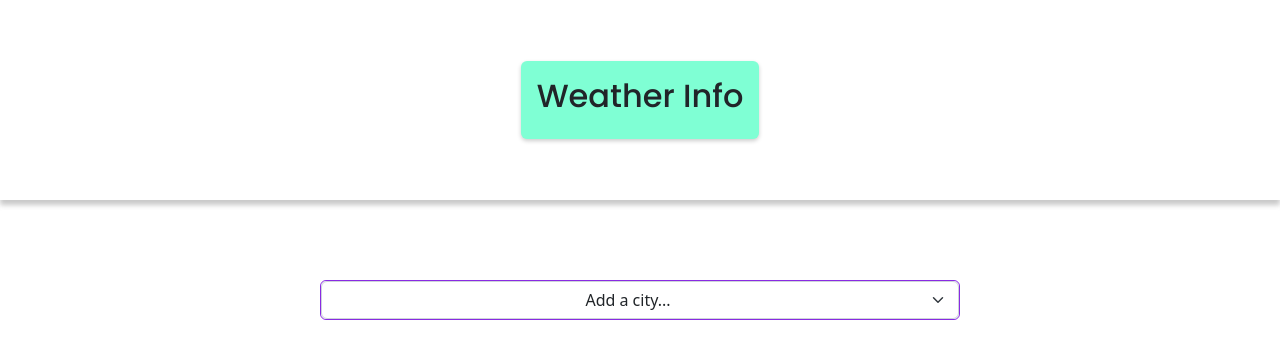
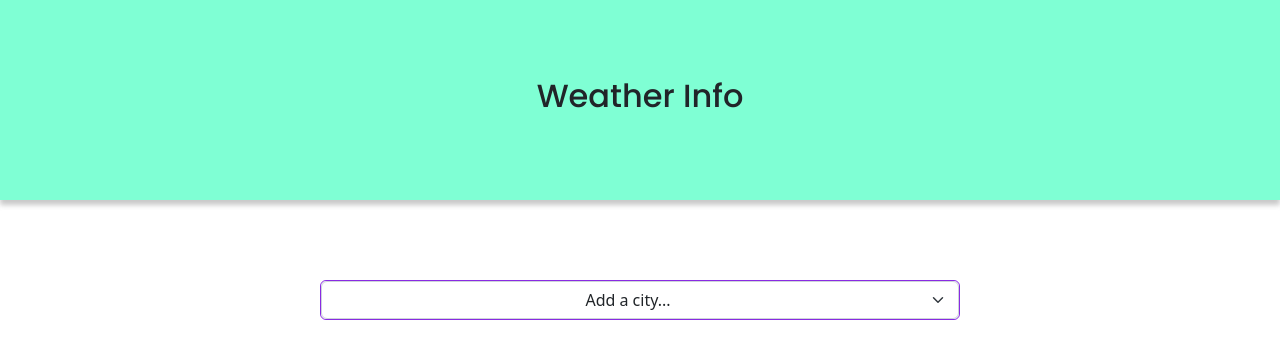
Before and after one commit to CherryChiriko/Personal_projects, a React (Create React App) app in the folder React/weather/: page / in a window 1280 px wide. Shown: the top 358 px of the page. Built offline with nearby package versions, Linux system fonts and the light colour scheme.

Commit message:
Default color fix

```diff
--- a/React/weather/src/App.css
+++ b/React/weather/src/App.css
@@ -5,16 +5,18 @@
 
 .title{
   width: 100%; height: 200px;
-  /* background-color: aquamarine; */
-  /* background: url("https://img.freepik.com/free-photo/cloud-blue-sky_1232-3108.jpg?w=996&t=st=1684159260~exp=1684159860~hmac=94b4a2db06f502add069ef3e3557bc4dfe9302d901782673bc16f6a71ec14087")
-  ; */
-
   display: flex; justify-content: center; align-items: center;
   margin-bottom: 4rem;
   box-shadow: 0 5px 5px rgba(182, 182, 182, 0.75);
 
   font-family: 'Poppins'
 }
+.div-around-title{
+  background-color: aquamarine;
+  padding: 1rem;
+  box-shadow: 0 2px 4px rgba(0, 0, 0, 0.2)
+}
+
 .search-box, .city-box{
   border: 1px solid blueviolet;
   width: 50%;
@@ -31,6 +33,9 @@
   min-width: 300px;
   /* cursor: pointer; */
 }
+.active{
+  border: 2px solid blueviolet;
+}
 
 .centered-items {
   display: flex;  align-items: center;
@@ -46,10 +51,3 @@
 .city-text{
   font-weight: bold;
 }
-
-
-.div-around-title{
-  background-color: aquamarine;
-  padding: 1rem;
-  box-shadow: 0 2px 4px rgba(0, 0, 0, 0.2)
-}
--- a/React/weather/src/App.js
+++ b/React/weather/src/App.js
@@ -14,6 +14,7 @@ import cloudImg from './assets/img/cloud.png';
 import rainImg from './assets/img/rain.png';
 import hazeImg from './assets/img/haze.png';
 import sunImg from './assets/img/sun.png';
+import aquamarine from './assets/img/aquamarine.png';
 
 export default function App() {
 
@@ -86,6 +87,7 @@ export default function App() {
     }
   }
   function chooseImage(weather){
+    console.log(weather)
     switch(true){
       case (/rain/i.test(weather)):
         return `url(${rainImg})`;
@@ -95,16 +97,17 @@ export default function App() {
         return `url(${hazeImg})`;
       case (/clear/i.test(weather)):
         return `url(${sunImg})`;
-      default: return 'aquamarine';
+      default:
+      console.log('here'); return `url(${aquamarine})`;
     }
   }
 
-  const background = getBackground();
+  const background = (selectedId && findCityInArray(selectedId))?
+  getBackground():
+  `url(${aquamarine})`;
   const styles = {
     backgroundImage: `${background}`,
-    backgroundSize: 'cover',
-    // backgroundPosition: 'center',
-    // backgroundRepeat: 'no-repeat',
+    backgroundSize: 'cover'
   }
 
   const city = cities.map(city => (
@@ -118,7 +121,7 @@ export default function App() {
     <div>
       <div className="title" style={styles}>
         <div
-        className={`${background!=='aquamarine'? 'div-around-title': ''} rounded`}>
+        className={`${background!==`url(${aquamarine})`? 'div-around-title': ''} rounded`}>
           <h2>Weather Info</h2>
         </div>
       </div>
--- a/React/weather/src/components/CityBox.js
+++ b/React/weather/src/components/CityBox.js
@@ -25,7 +25,10 @@ export default function CityBox(props) {
     <img height="40px" src={props.icon} alt='icon'/> :
     <FontAwesomeIcon icon={faCircleExclamation} color="#f0ad4e"/>
     return (
-        <div className="city-box my-1 rounded" onClick={selectId}>
+        <div
+        className={`city-box my-1 rounded
+        ${props.id === selectedId ? 'active' : ''}`}
+        onClick={selectId}>
         <div className="left-aligned-items">
             <p className="mx-3 my-2 city-text">{props.name}</p>
         </div>
```
Also changed, not shown: React/weather/src/assets/img/aquamarine.png (added).
